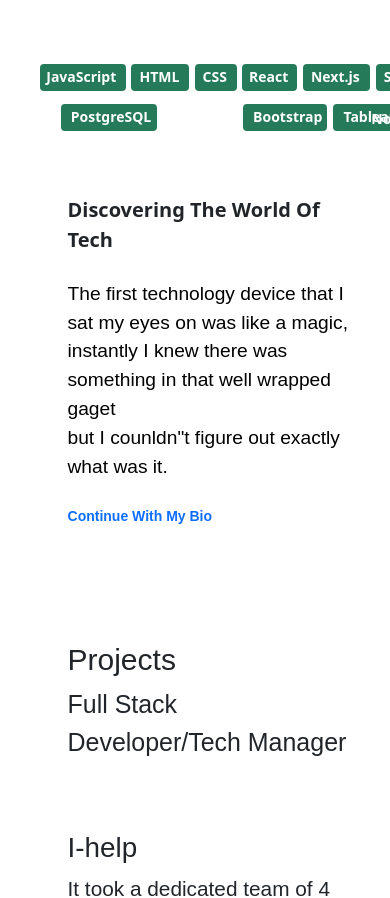
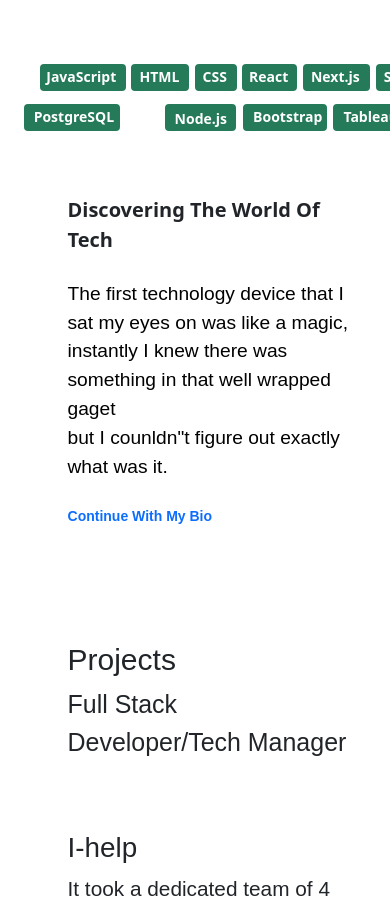
Before and after one commit to Absidaa/Absidaa, a Next.js app: page / in a window 390 px wide. Shown: the part 1333-2231 px from the top of the page. Built offline with nearby package versions, Linux system fonts and the light colour scheme; a web font is replaced by a local one.

Commit message:
responsive web

```diff
--- a/styles/Home.module.css
+++ b/styles/Home.module.css
@@ -1974,10 +1974,10 @@
 
 @media only screen and (max-width: 393px) {
   .post {
-    margin-left: -45.6vh;
+    margin-left: -50vh;
   }
   .nod {
-    margin-left: -10vh;
+    margin-left: -33.3vh;
   }
   .boot {
     margin-left: -24vh;
```
